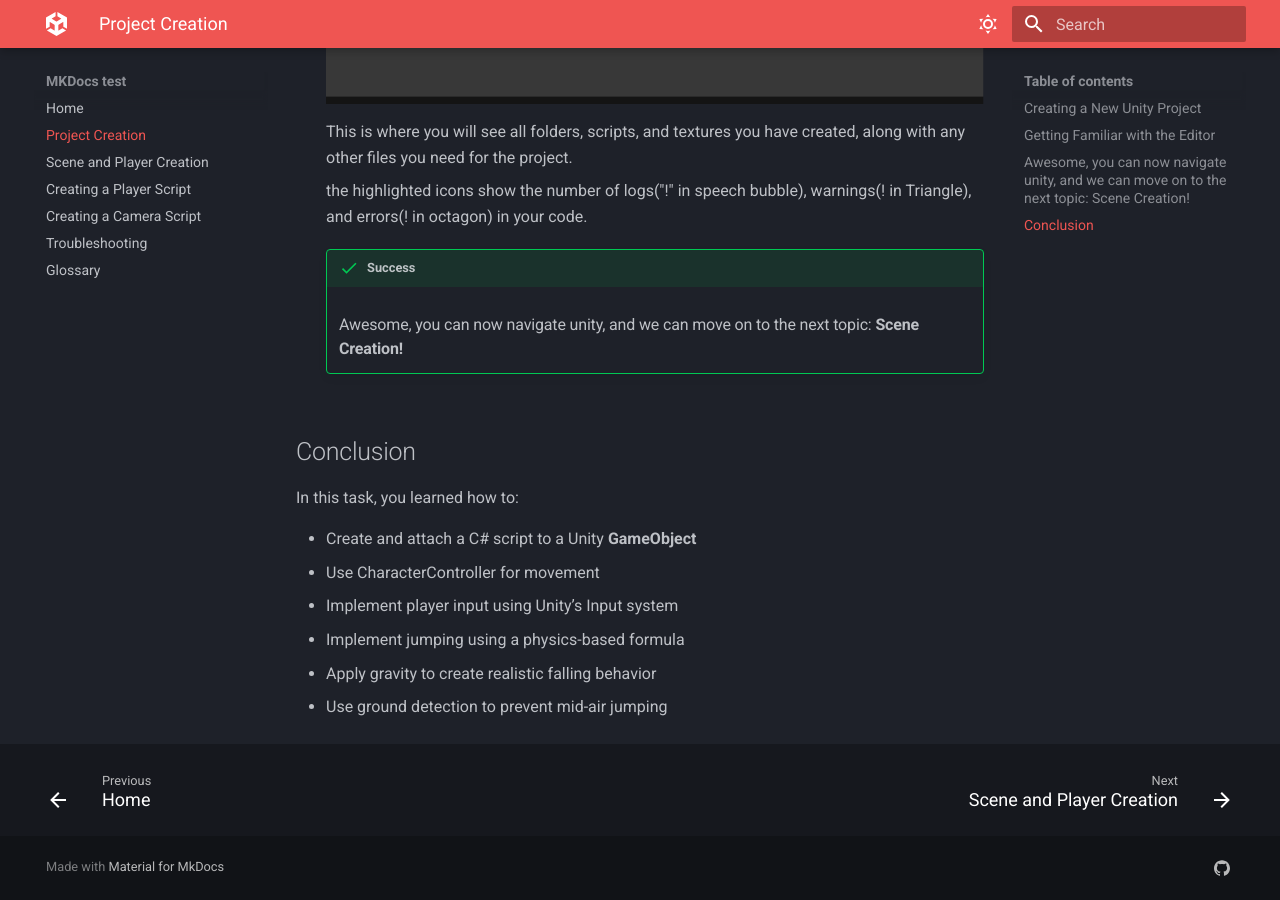
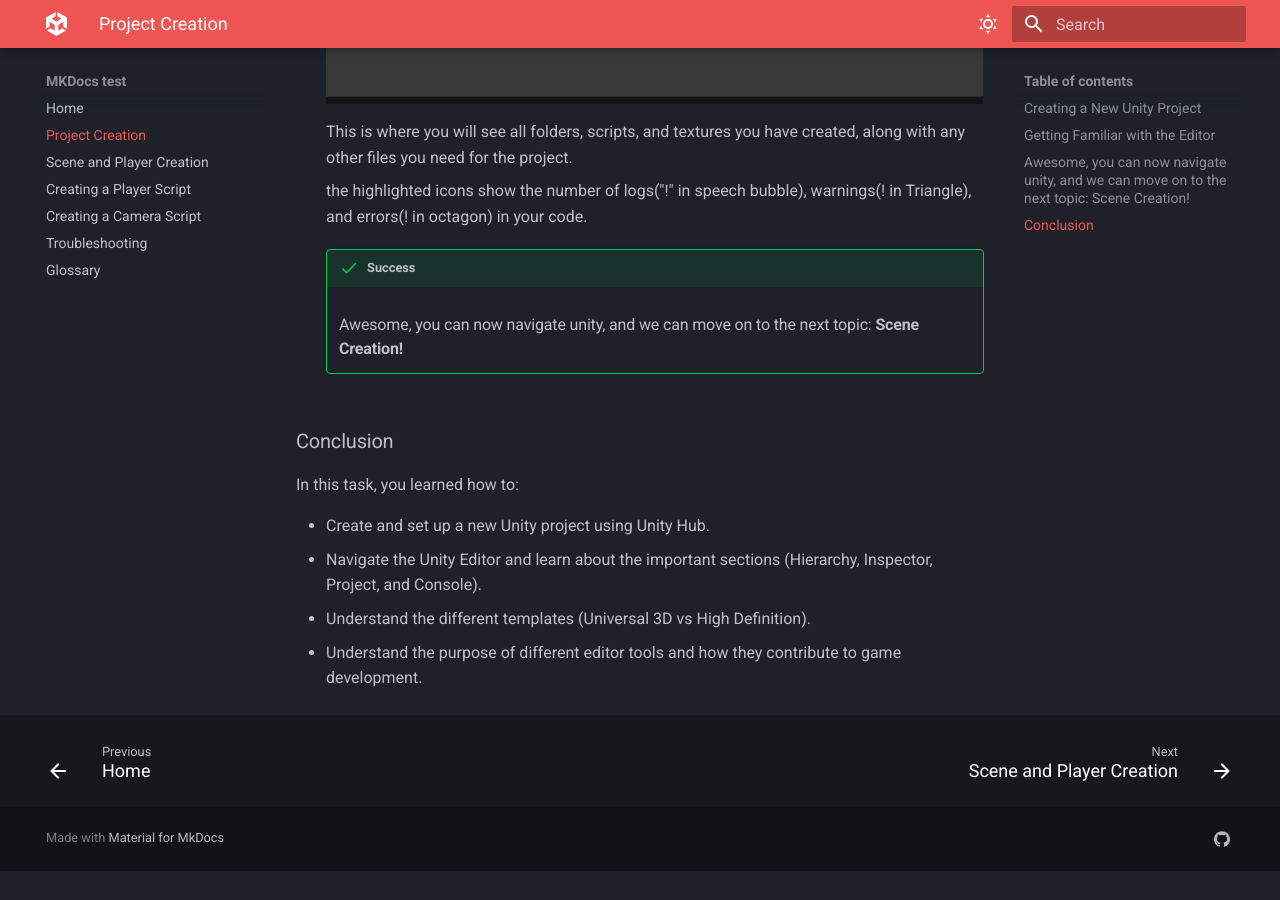
Before and after one commit to Lyra-is-confused/material-for-MKDocs-testing, an MkDocs documentation site: the page built from docs/Project-creation.md, in a window 1280 px wide and 900 px high, scrolled down 6299 px. Built offline with MkDocs 1.6.1 and Material for MkDocs 9.7.7, drawn with Linux system fonts in a browser that asks for light colours; after the commit the page ends 7170 px from its top, so only the background shows below that.

Commit message:
fixed conclusion for project creation, fixed index.md having repeated points

```diff
--- a/docs/Project-creation.md
+++ b/docs/Project-creation.md
@@ -85,13 +85,11 @@ Open the Unity Hub. The Unity hub is how you manage both your projects and your
 
         ### Awesome, you can now navigate unity, and we can move on to the next topic: **Scene Creation!**
 
-## Conclusion
+### Conclusion
 
 In this task, you learned how to:
 
-- Create and attach a C# script to a Unity **GameObject**
-- Use CharacterController for movement
-- Implement player input using Unity’s Input system
-- Implement jumping using a physics-based formula
-- Apply gravity to create realistic falling behavior
-- Use ground detection to prevent mid-air jumping
+- Create and set up a new Unity project using Unity Hub.
+- Navigate the Unity Editor and learn about the important sections (Hierarchy, Inspector, Project, and Console).
+- Understand the different templates (Universal 3D vs High Definition).
+- Understand the purpose of different editor tools and how they contribute to game development.
```
Also changed, not shown: docs/index.md (+0 -1 lines).
